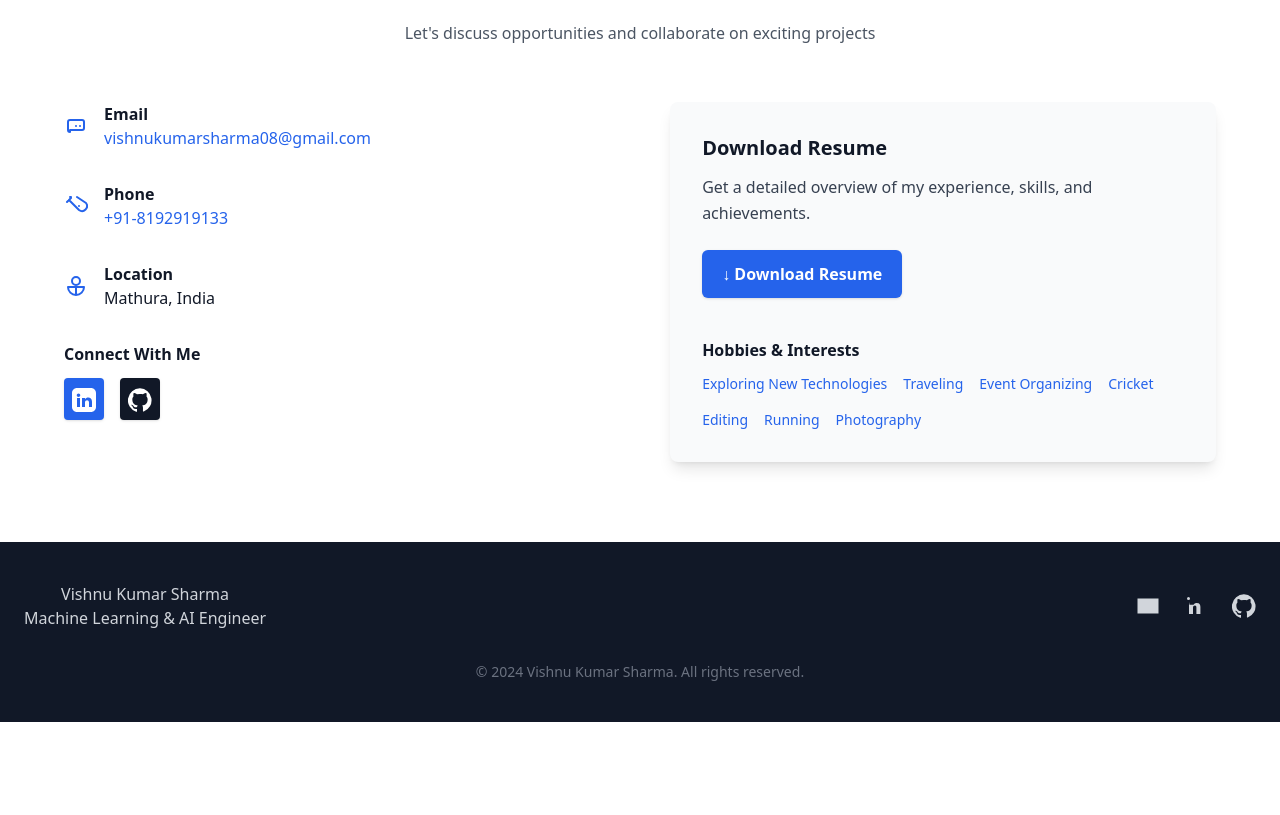
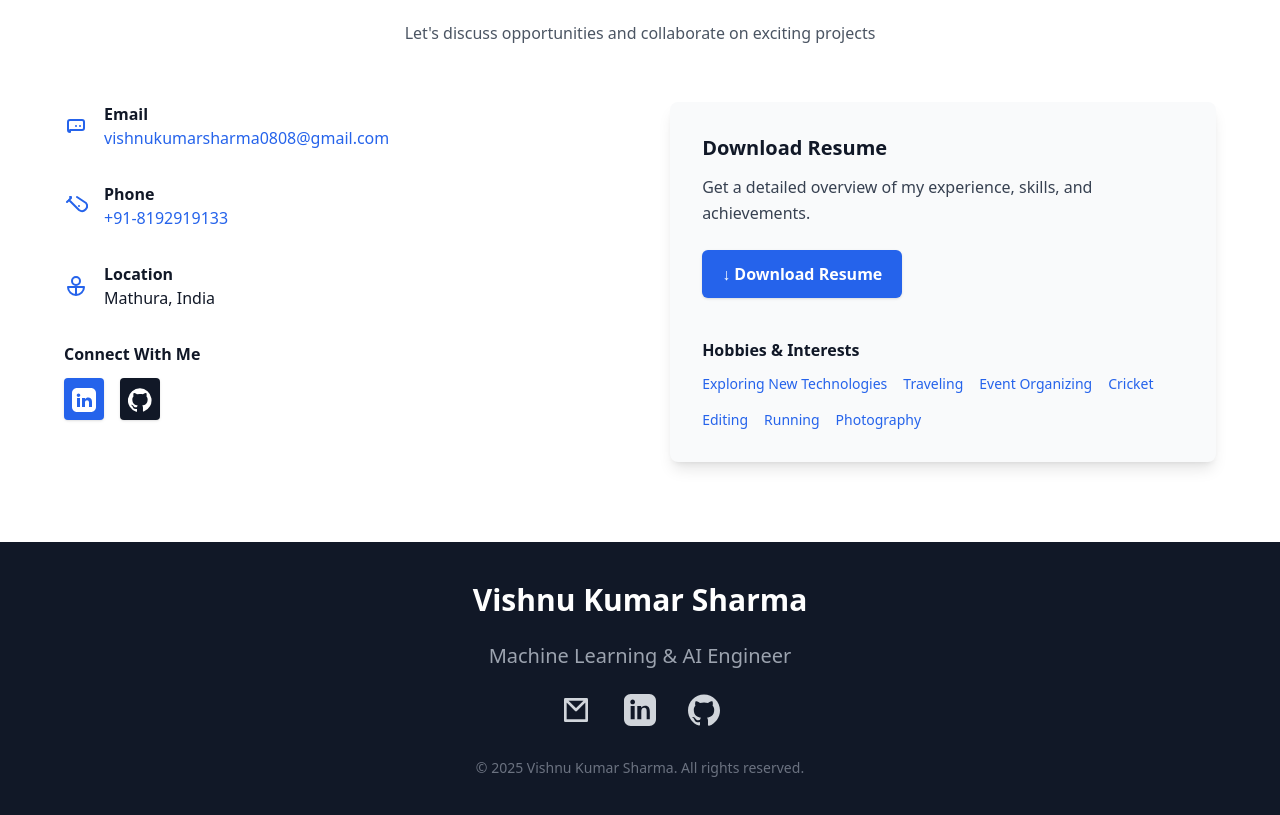
Before and after one commit to Helixziro/portfolio-website, a plain HTML site: page index.html in a window 1280 px wide. Shown: the part 3760-4575 px from the top of the page. Before the commit the page ends 4482 px from the top, so only its background shows below. Drawn offline with nearby package versions, Linux system fonts and the light colour scheme.

Commit message:
index.html

```diff
--- a/index.html
+++ b/index.html
@@ -390,7 +390,7 @@
           </svg>
           <div>
             <p class="font-semibold text-gray-900">Email</p>
-            <a href="mailto:vishnukumarsharma08@gmail.com" class="text-blue-600 hover:underline">vishnukumarsharma08@gmail.com</a>
+            <a href="mailto:vishnukumarsharma08@gmail.com" class="text-blue-600 hover:underline">vishnukumarsharma0808@gmail.com</a>
           </div>
         </div>
 
@@ -454,30 +454,61 @@
     </div>
   </section>
 
-  <!-- FOOTER -->
   <footer class="bg-gray-900 py-10 text-gray-300 text-center">
-    <div class="max-w-7xl mx-auto px-6 flex flex-col md:flex-row md:justify-between items-center space-y-6 md:space-y-0 md:space-x-6">
-      <p>Vishnu Kumar Sharma<br/>Machine Learning & AI Engineer</p>
-      <div class="flex space-x-6">
-        <a href="mailto:vishnukumarsharma0808@gmail.com" aria-label="Email Vishnu Kumar Sharma" class="hover:text-white">
-          <svg xmlns="http://www.w3.org/2000/svg" fill="currentColor" class="h-6 w-6" viewBox="0 0 24 24" aria-hidden="true">
-            <path d="M1.5 4.5h21v15h-21v-15zm10.463 7.626a.75.75 0 0 0 .796 0l7.308-4.62v9.005h-15v-9.005l7.308 4.62zM11.999 14.74l-9.45-6.01h18.9l-9.45 6.01z"/>
+  <div class="max-w-7xl mx-auto px-6 flex flex-col items-center space-y-6">
+    <!-- Name -->
+    <h1 class="text-2xl md:text-3xl font-bold text-white">Vishnu Kumar Sharma</h1>
+    <!-- Title -->
+    <p class="text-lg md:text-xl text-gray-400">Machine Learning &amp; AI Engineer</p>
+
+    <!-- Icons -->
+    <div class="flex space-x-8 mt-4">
+      <!-- Email Icon (Outline) -->
+      <a href="mailto:vishnukumarsharma0808@gmail.com" aria-label="Email" class="hover:text-white">
+        <svg xmlns="http://www.w3.org/2000/svg" class="h-8 w-8" fill="none" viewBox="0 0 24 24" stroke="currentColor" stroke-width="2">
+          <path stroke-linecap="round" stroke-linejoin="round" d="M4 4h16v16H4V4zm0 0l8 8 8-8" />
         </svg>
       </a>
-        <a href="https://www.linkedin.com/in/vishnu-sharma-josh" target="_blank" rel="noopener noreferrer" aria-label="LinkedIn profile" class="hover:text-white">
-          <svg xmlns="http://www.w3.org/2000/svg" fill="currentColor" class="h-6 w-6" viewBox="0 0 24 24" aria-hidden="true">
-            <path d="M4.5 3a1.5 1.5 0 1 0 0 3 1.5 1.5 0 0 0 0-3zm.5 5v12h4v-6.5c0-1.22.876-2 1.924-2 1.05 0 1.476.791 1.476 2v6.5h4v-7c0-3.377-1.791-4-4.104-4-1.628 0-2.375 1.119-2.774 1.905v-.135h-4z"/>
+
+      <!-- LinkedIn Icon (Outline) -->
+      <a href="https://www.linkedin.com/in/vishnu-sharma-josh" target="_blank" rel="noopener noreferrer" aria-label="LinkedIn" class="hover:text-white">
+        <svg xmlns="http://www.w3.org/2000/svg" class="h-8 w-8" fill="currentColor" viewBox="0 0 24 24">
+          <path d="M19 0h-14c-2.761 0-5 2.239-5 5v14c0 2.761 2.239 5 5 5h14c2.761
+          0 5-2.239 5-5v-14c0-2.761-2.239-5-5-5zm-11 19h-3v-10h3v10zm-1.5-11.3c-.966
+          0-1.75-.784-1.75-1.75s.784-1.75
+          1.75-1.75 1.75.784 1.75 1.75-.784 1.75-1.75
+          1.75zm13.5 11.3h-3v-5.604c0-1.337-.025-3.062-1.867-3.062-1.868
+          0-2.154 1.459-2.154 2.963v5.703h-3v-10h2.885v1.367h.041c.402-.762
+          1.384-1.563 2.848-1.563 3.046 0 3.61 2.006 3.61 4.617v5.579z"/>
         </svg>
       </a>
-        <a href="https://github.com/Helixziro" target="_blank" rel="noopener noreferrer" aria-label="GitHub profile" class="hover:text-white">
-          <svg xmlns="http://www.w3.org/2000/svg" fill="currentColor" class="h-6 w-6" viewBox="0 0 24 24" aria-hidden="true">
-            <path fill-rule="evenodd" clip-rule="evenodd" d="M12 .296a12 12 0 0 0-3.795 23.413c.6.113.82-.258.82-.577 0-.285-.012-1.23-.018-2.225-3.338.726-4.042-1.612-4.042-1.612-.547-1.387-1.336-1.757-1.336-1.757-1.091-.746.082-.73.082-.73 1.205.087 1.838 1.235 1.838 1.235 1.07 1.834 2.806 1.304 3.492.997.11-.776.418-1.304.76-1.605-2.665-.3-5.466-1.334-5.466-5.931 0-1.31.467-2.381 1.235-3.221-.124-.303-.535-1.523.117-3.176 0 0 1.008-.322 3.3 1.23a11.44 11.44 0 0 1 3.003-.404c1.02.004 2.047.14 3.003.404 2.29-1.552 3.295-1.23 3.295-1.23.655 1.653.244 2.873.12 3.176.77.84 1.234 1.91 1.234 3.221 0 4.61-2.806 5.625-5.479 5.92.431.372.815 1.104.815 2.224 0 1.606-.015 2.902-.015 3.296 0 .322.21.694.824.576A12.005 12.005 0 0 0 12 .297z"/>
+
+      <!-- GitHub Icon (Outline) -->
+      <a href="https://github.com/Helixziro" target="_blank" rel="noopener noreferrer" aria-label="GitHub" class="hover:text-white">
+        <svg xmlns="http://www.w3.org/2000/svg" class="h-8 w-8" fill="currentColor" viewBox="0 0 24 24">
+          <path fill-rule="evenodd" clip-rule="evenodd" d="M12 .297c-6.63
+          0-12 5.373-12 12 0 5.303 3.438 9.8 8.205
+          11.387.6.113.82-.258.82-.577 0-.285-.01-1.04-.015-2.04-3.338.724-4.042-1.415-4.042-1.415-.546-1.387-1.333-1.757-1.333-1.757-1.089-.744.084-.729.084-.729
+          1.205.084 1.838 1.236 1.838 1.236 1.07 1.835 2.809 1.305
+          3.495.998.108-.775.42-1.305.763-1.605-2.665-.3-5.466-1.335-5.466-5.93
+          0-1.31.467-2.38 1.235-3.22-.123-.303-.535-1.523.117-3.176
+          0 0 1.008-.322 3.301 1.23a11.49 11.49 0 0 1 3.003-.404
+          c1.02.005 2.047.138 3.003.404 2.291-1.552 3.297-1.23
+          3.297-1.23.653 1.653.24 2.873.118 3.176.77.84
+          1.234 1.91 1.234 3.22 0 4.61-2.803 5.625-5.475
+          5.92.43.37.824 1.102.824 2.222 0 1.606-.015
+          2.896-.015 3.286 0 .322.216.694.825.576
+          C20.565 22.092 24 17.592 24 12.297 24 5.67
+          18.627.297 12 .297z"/>
         </svg>
       </a>
     </div>
   </div>
-    <p class="text-gray-500 mt-8 text-sm">&copy; 2024 Vishnu Kumar Sharma. All rights reserved.</p>
+
+  <!-- Copyright -->
+  <p class="text-gray-500 mt-8 text-sm">&copy; 2025 Vishnu Kumar Sharma. All rights reserved.</p>
 </footer>
+
 
 </body>
 </html>
```
Lines whose indentation alone changed are shown as unchanged.
